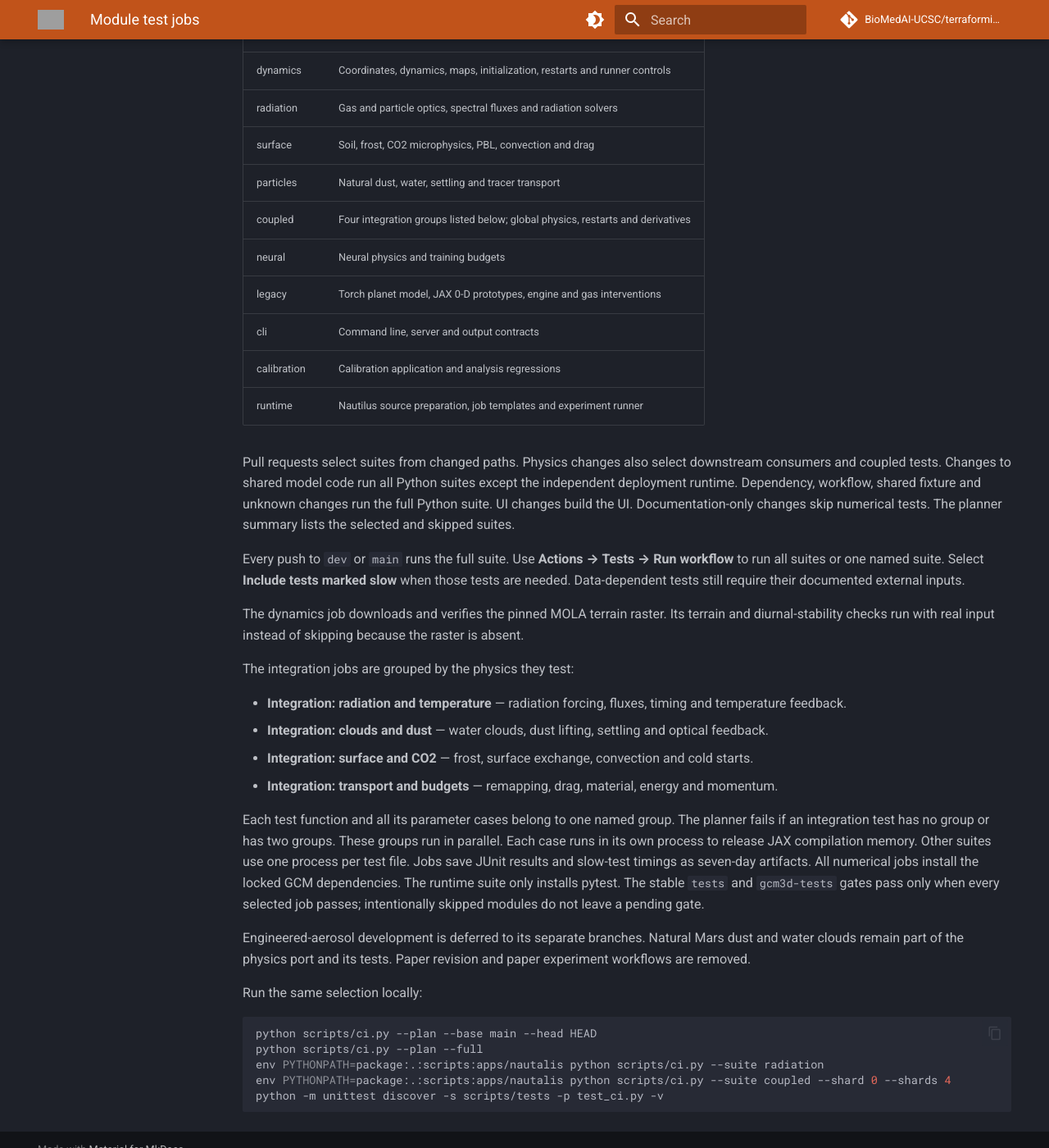
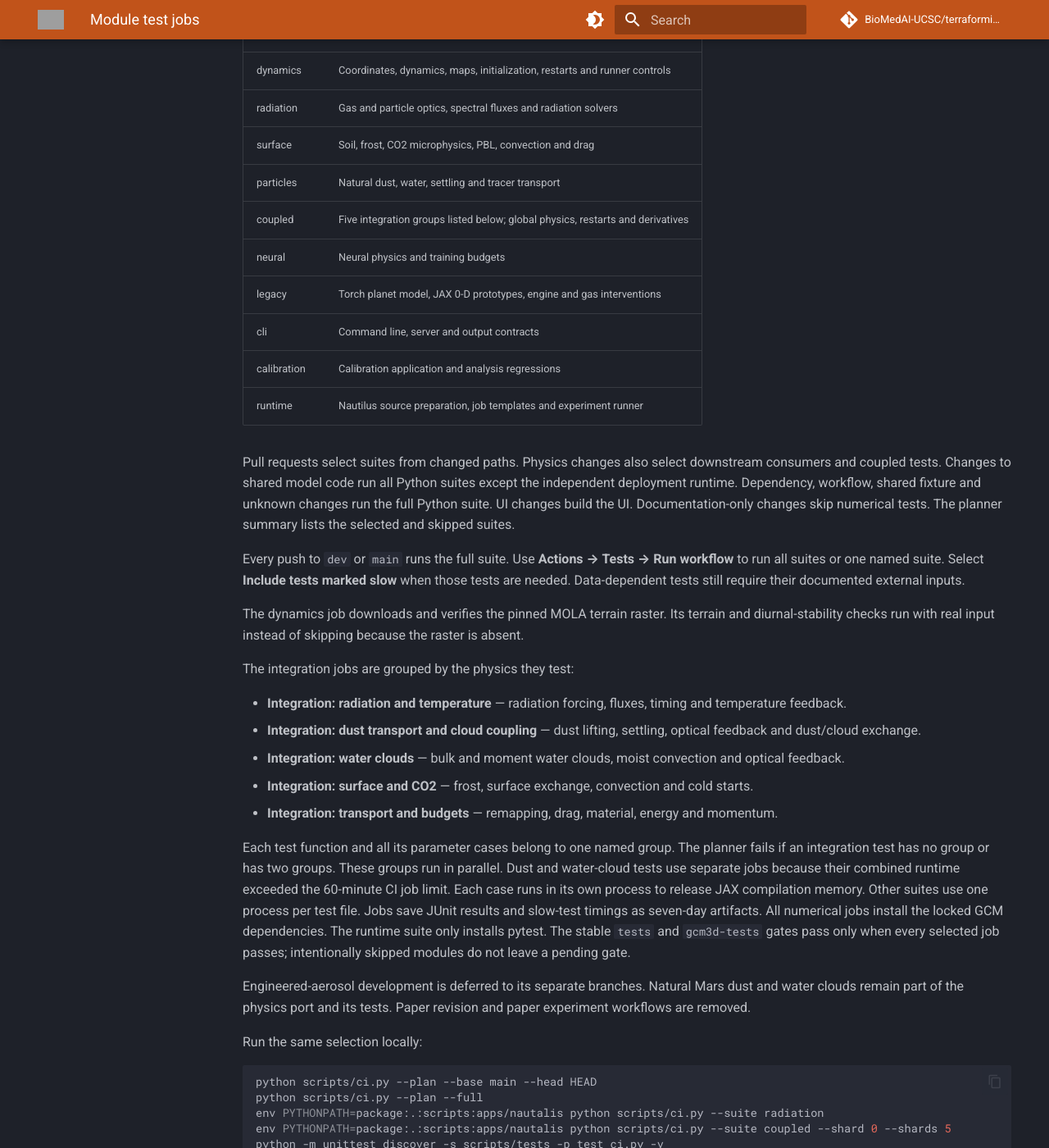
Before and after one commit to BioMedAI-UCSC/terraforming, an MkDocs documentation site: the page built from docs/ci.md, in a window 1280 px wide and 1400 px high, scrolled down 277 px. Shown: the whole window at 82% size. Built offline with MkDocs 1.6.1 and Material for MkDocs 9.7.7, drawn with Linux system fonts in a browser that asks for light colours; comment, search, counter and statistics services are not loaded; grey boxes are pictures that could not be loaded.

Commit message:
Split cloud and dust integration jobs to avoid CI timeout

````diff
--- a/docs/ci.md
+++ b/docs/ci.md
@@ -10,7 +10,7 @@ assigned twice, or added without a category.
 | radiation | Gas and particle optics, spectral fluxes and radiation solvers |
 | surface | Soil, frost, CO2 microphysics, PBL, convection and drag |
 | particles | Natural dust, water, settling and tracer transport |
-| coupled | Four integration groups listed below; global physics, restarts and derivatives |
+| coupled | Five integration groups listed below; global physics, restarts and derivatives |
 | neural | Neural physics and training budgets |
 | legacy | Torch planet model, JAX 0-D prototypes, engine and gas interventions |
 | cli | Command line, server and output contracts |
@@ -36,13 +36,15 @@ because the raster is absent.
 The integration jobs are grouped by the physics they test:
 
 - **Integration: radiation and temperature** — radiation forcing, fluxes, timing and temperature feedback.
-- **Integration: clouds and dust** — water clouds, dust lifting, settling and optical feedback.
+- **Integration: dust transport and cloud coupling** — dust lifting, settling, optical feedback and dust/cloud exchange.
+- **Integration: water clouds** — bulk and moment water clouds, moist convection and optical feedback.
 - **Integration: surface and CO2** — frost, surface exchange, convection and cold starts.
 - **Integration: transport and budgets** — remapping, drag, material, energy and momentum.
 
 Each test function and all its parameter cases belong to one named group.
 The planner fails if an integration test has no group or has two groups.
-These groups run in parallel. Each case runs in its
+These groups run in parallel. Dust and water-cloud tests use separate jobs because
+their combined runtime exceeded the 60-minute CI job limit. Each case runs in its
 own process to release JAX compilation memory. Other suites use one process per
 test file. Jobs save JUnit results and slow-test timings as seven-day artifacts.
 All numerical jobs install the locked GCM dependencies. The runtime suite only
@@ -59,6 +61,6 @@ Run the same selection locally:
 python scripts/ci.py --plan --base main --head HEAD
 python scripts/ci.py --plan --full
 env PYTHONPATH=package:.:scripts:apps/nautalis python scripts/ci.py --suite radiation
-env PYTHONPATH=package:.:scripts:apps/nautalis python scripts/ci.py --suite coupled --shard 0 --shards 4
+env PYTHONPATH=package:.:scripts:apps/nautalis python scripts/ci.py --suite coupled --shard 0 --shards 5
 python -m unittest discover -s scripts/tests -p test_ci.py -v
 ```
````
Also changed, not shown: 2 other files.
